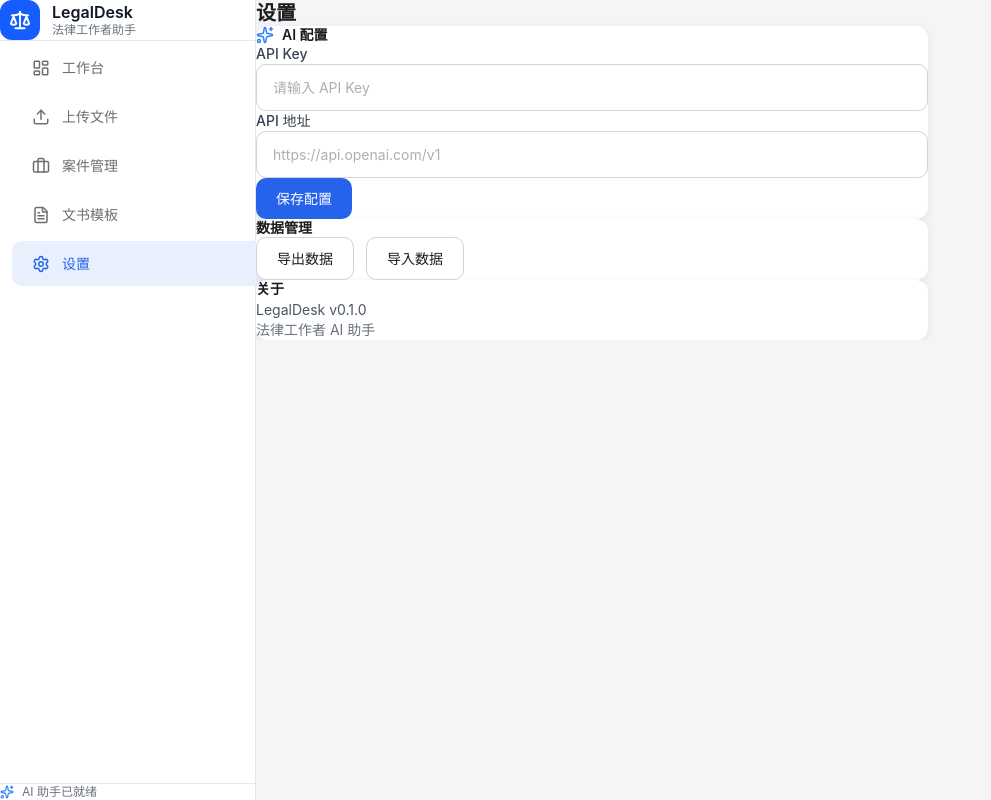
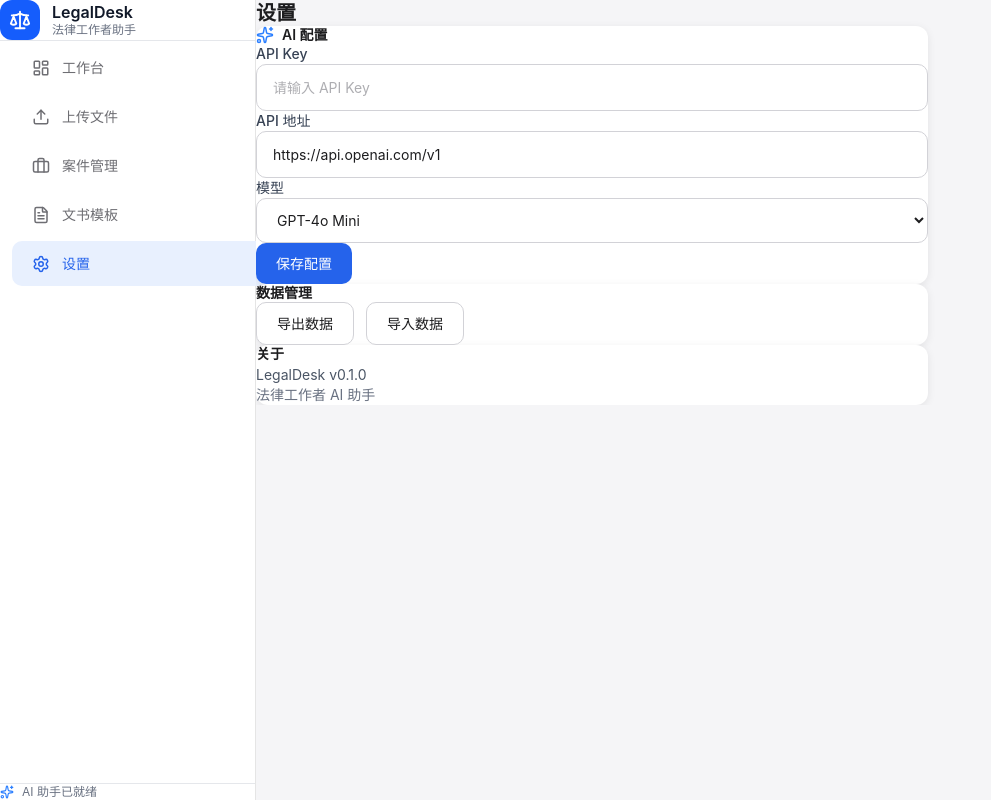
Before and after one commit to zhanghongqian2025/LegalDesk, a React (Vite) app: page / in a window 1280 px wide. Both pictures are taken after a click on the button "设置". Shown: the whole page, without its empty margins (0-991 px from the left). Built offline with nearby package versions, Linux system fonts and the light colour scheme.

Commit message:
Update: 改进 AI 配置和对话功能
- 设置页面 AI 配置持久化到 localStorage
- AI 模型选择支持 GPT-4o/Claude 等
- CaseDetail AI 对话支持真实 API 调用
- 修复 bundle identifier 警告

```diff
--- a/src-tauri/tauri.conf.json
+++ b/src-tauri/tauri.conf.json
@@ -2,7 +2,7 @@
   "$schema": "https://schema.tauri.app/config/2",
   "productName": "LegalDesk",
   "version": "0.1.0",
-  "identifier": "com.legaldesk.app",
+  "identifier": "com.legaldesk.desktop",
   "build": {
     "beforeDevCommand": "npm run dev",
     "devUrl": "http://localhost:1420",
--- a/src/App.tsx
+++ b/src/App.tsx
@@ -24,6 +24,12 @@ interface CaseSuggestion {
   description: string;
 }
 
+interface AiConfig {
+  apiKey: string;
+  apiUrl: string;
+  model: string;
+}
+
 function App() {
   const [currentPage, setCurrentPage] = useState<Page>('dashboard');
   const { selectedCaseId, fetchCases, createCase } = useAppStore();
@@ -32,6 +38,23 @@ function App() {
   const [uploadedFiles, setUploadedFiles] = useState<UploadedFile[]>([]);
   const [isAnalyzing, setIsAnalyzing] = useState(false);
   const [aiAnalysis, setAiAnalysis] = useState<CaseSuggestion | null>(null);
+
+  // AI Settings
+  const [aiConfig, setAiConfig] = useState<AiConfig>({
+    apiKey: localStorage.getItem('ai_api_key') || '',
+    apiUrl: localStorage.getItem('ai_api_url') || 'https://api.openai.com/v1',
+    model: localStorage.getItem('ai_model') || 'gpt-4o-mini',
+  });
+  const [configSaved, setConfigSaved] = useState(false);
+
+  // Save AI config
+  const handleSaveAiConfig = () => {
+    localStorage.setItem('ai_api_key', aiConfig.apiKey);
+    localStorage.setItem('ai_api_url', aiConfig.apiUrl);
+    localStorage.setItem('ai_model', aiConfig.model);
+    setConfigSaved(true);
+    setTimeout(() => setConfigSaved(false), 2000);
+  };
 
   useEffect(() => {
     fetchCases();
@@ -272,6 +295,8 @@ function App() {
                     <input
                       type="password"
                       placeholder="请输入 API Key"
+                      value={aiConfig.apiKey}
+                      onChange={(e) => setAiConfig({ ...aiConfig, apiKey: e.target.value })}
                       className="input"
                     />
                   </div>
@@ -280,12 +305,31 @@ function App() {
                     <input
                       type="text"
                       placeholder="https://api.openai.com/v1"
+                      value={aiConfig.apiUrl}
+                      onChange={(e) => setAiConfig({ ...aiConfig, apiUrl: e.target.value })}
                       className="input"
                     />
                   </div>
-                  <button className="btn btn-primary">
-                    保存配置
-                  </button>
+                  <div>
+                    <label className="block text-sm font-medium mb-2 text-gray-700">模型</label>
+                    <select
+                      value={aiConfig.model}
+                      onChange={(e) => setAiConfig({ ...aiConfig, model: e.target.value })}
+                      className="input"
+                    >
+                      <option value="gpt-4o-mini">GPT-4o Mini</option>
+                      <option value="gpt-4o">GPT-4o</option>
+                      <option value="gpt-4-turbo">GPT-4 Turbo</option>
+                      <option value="claude-3-5-sonnet">Claude 3.5 Sonnet</option>
+                      <option value="claude-3-haiku">Claude 3 Haiku</option>
+                    </select>
+                  </div>
+                  <div className="flex items-center gap-3">
+                    <button onClick={handleSaveAiConfig} className="btn btn-primary">
+                      保存配置
+                    </button>
+                    {configSaved && <span className="text-green-600 text-sm">配置已保存</span>}
+                  </div>
                 </div>
               </div>
 
--- a/src/pages/CaseDetail.tsx
+++ b/src/pages/CaseDetail.tsx
@@ -3,7 +3,6 @@ import { useAppStore } from '../store';
 import { DOCUMENT_CATEGORY_LABELS, type CreateCaseInput } from '../types';
 import { ArrowLeft, FileText, FolderOpen, Scale, Plus, Trash2, Save, Edit, Send, X, Upload, ExternalLink } from 'lucide-react';
 import { open } from '@tauri-apps/plugin-dialog';
-import { invoke } from '@tauri-apps/api/core';
 import { open as openPath } from '@tauri-apps/plugin-shell';
 import { DocumentWizard } from '../components/DocumentWizard';
 
@@ -143,11 +142,55 @@ export function CaseDetail() {
     const docInfo = legalDocuments.length > 0 ? `\n📄 法律文书：${legalDocuments.length}份` : '';
     const evidenceInfo = evidence.length > 0 ? `\n🔍 证据材料：${evidence.length}份` : '';
 
-    try {
-      await invoke<string>('get_app_data_dir');
-      addAiMessage('assistant', `收到你的问题：${userMsg}\n\n当前案件：${caseInfo}${docInfo}${evidenceInfo}\n\n我可以帮你：\n📝 起草法律文书\n🔍 分析证据三性\n⚖️ 法律咨询\n\n请告诉我具体需求？`);
-    } catch {
-      addAiMessage('assistant', `收到你的问题：${userMsg}\n\n请问有什么可以帮助你的？`);
+    // Build context
+    const context = `当前案件信息：${caseInfo}${docInfo}${evidenceInfo}`;
+
+    // Check if AI is configured
+    const apiKey = localStorage.getItem('ai_api_key');
+    const apiUrl = localStorage.getItem('ai_api_url') || 'https://api.openai.com/v1';
+    const model = localStorage.getItem('ai_model') || 'gpt-4o-mini';
+
+    if (apiKey) {
+      try {
+        const systemPrompt = `你是一位专业的法律AI助手，帮助律师和法务人员处理案件。你的职责包括：
+1. 起草法律文书（起诉状、答辩状、代理词等）
+2. 分析证据的三性（真实性、合法性、关联性）
+3. 提供法律咨询和建议
+4. 整理和归纳案件材料
+
+请用专业、严谨的语气回答问题。如果涉及具体法律建议，请注明仅供参考。`;
+
+        const response = await fetch(`${apiUrl}/chat/completions`, {
+          method: 'POST',
+          headers: {
+            'Content-Type': 'application/json',
+            'Authorization': `Bearer ${apiKey}`,
+          },
+          body: JSON.stringify({
+            model,
+            messages: [
+              { role: 'system', content: systemPrompt },
+              { role: 'user', content: `${context}\n\n用户问题：${userMsg}` },
+            ],
+            max_tokens: 2000,
+            temperature: 0.7,
+          }),
+        });
+
+        if (!response.ok) {
+          throw new Error(`API error: ${response.status}`);
+        }
+
+        const data = await response.json();
+        const assistantMsg = data.choices?.[0]?.message?.content || '抱歉，AI 暂时无法回答这个问题。';
+        addAiMessage('assistant', assistantMsg);
+      } catch (error) {
+        console.error('AI API error:', error);
+        addAiMessage('assistant', `抱歉，AI 服务调用失败：${error instanceof Error ? error.message : '未知错误'}。请检查设置中的 API 配置是否正确。`);
+      }
+    } else {
+      // Fallback when no API key
+      addAiMessage('assistant', `收到你的问题：${userMsg}\n\n当前案件：${caseInfo}${docInfo}${evidenceInfo}\n\n我可以帮你：\n📝 起草法律文书\n🔍 分析证据三性\n⚖️ 法律咨询\n\n请告诉我具体需求？\n\n💡 提示：在设置中配置 API Key 后，我将能够提供更准确的法律建议。`);
     }
     setAiLoading(false);
   };
```
